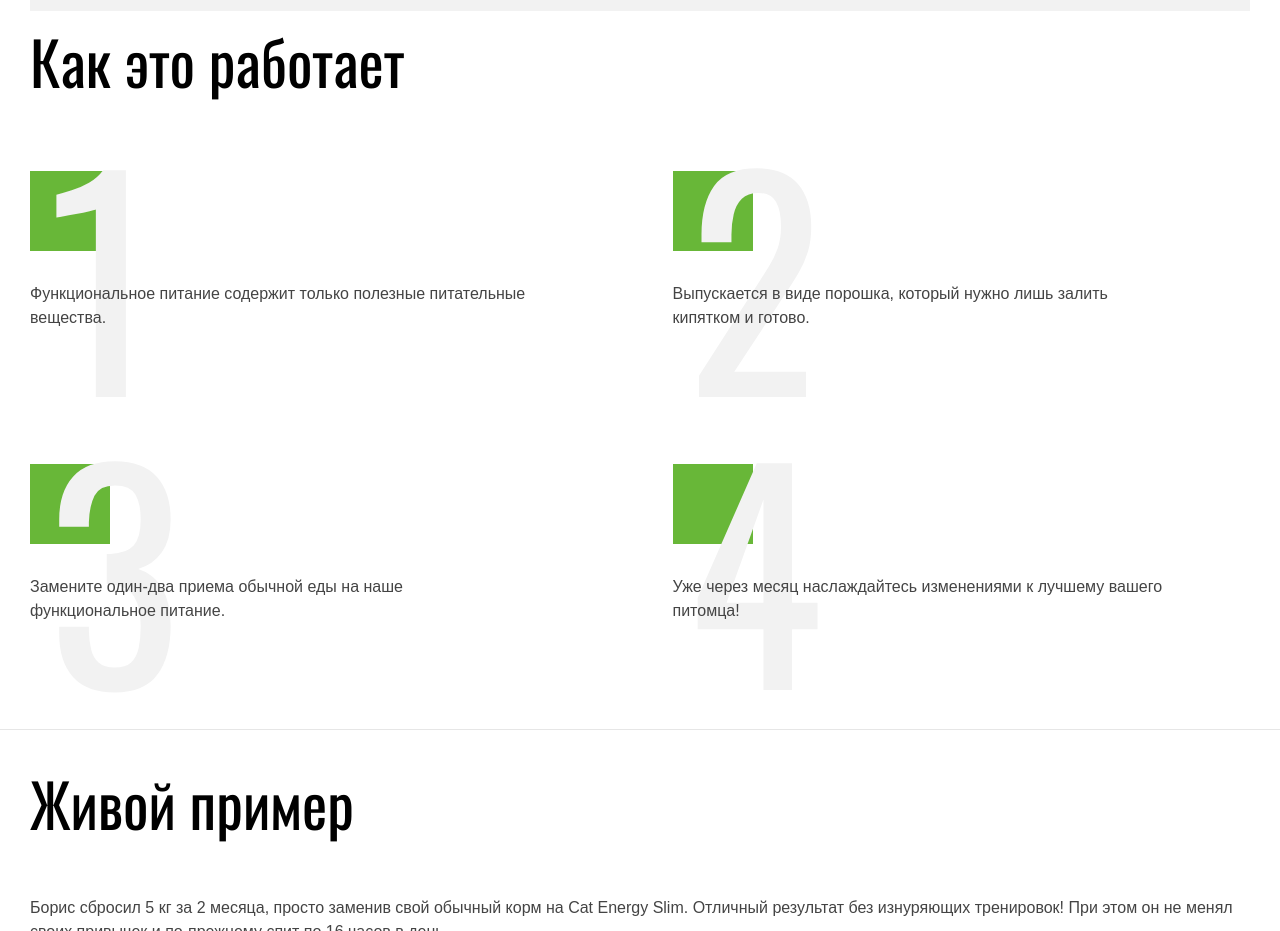
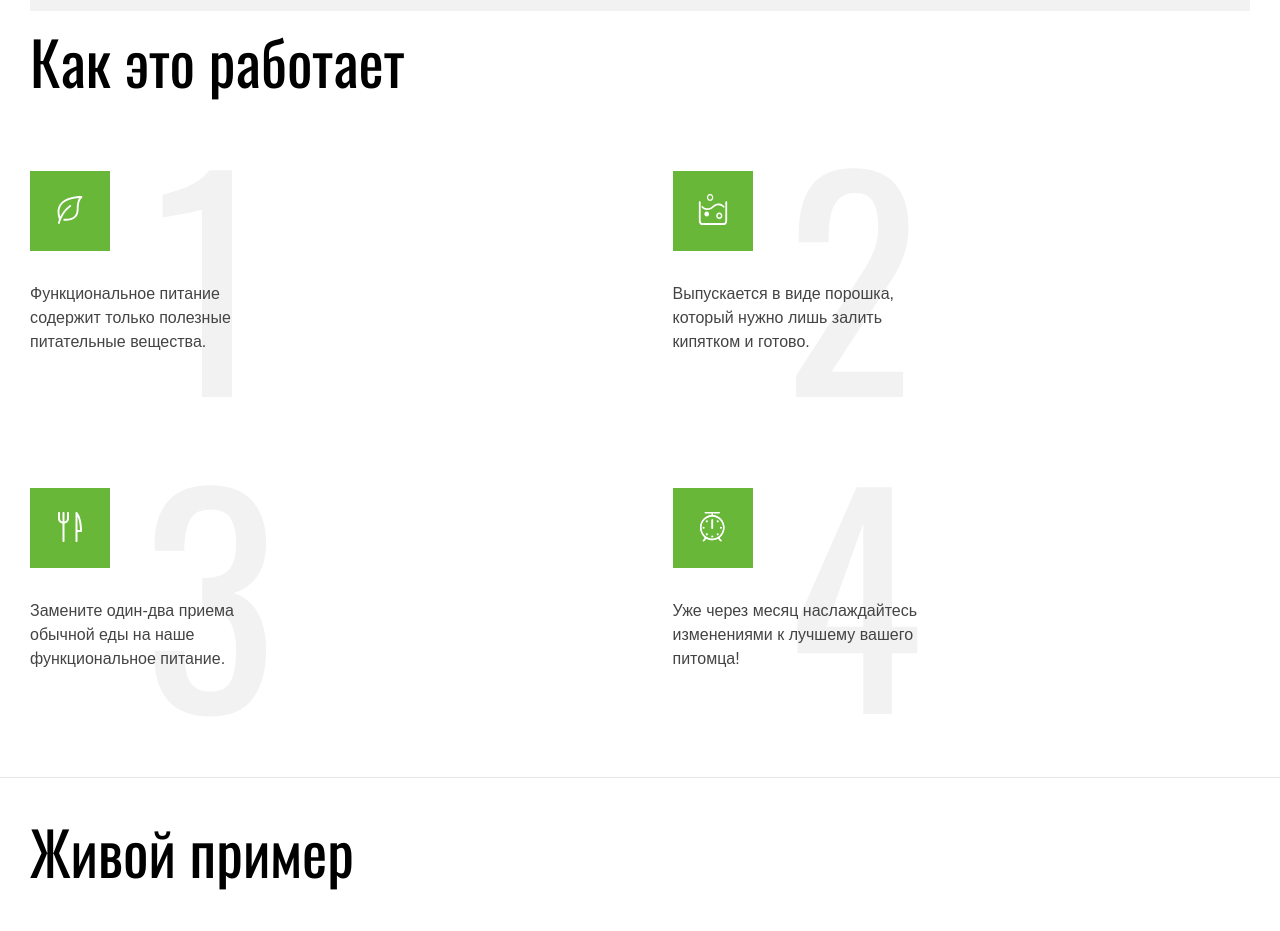
Before and after one commit to htmlacademy-adaptive/1739691-cat-energy-26, a website: page source/index.html in a window 1280 px wide. Shown: the part 2220-3151 px from the top of the page. Drawn offline with nearby package versions, Linux system fonts and the light colour scheme; files that its build step writes are made by us from their sources.

Commit message:
дополнения и изменения к 4 заданию

```diff
--- a/source/index.html
+++ b/source/index.html
@@ -86,21 +86,25 @@
         <h2 class="features__title page-title"> Как это работает </h2>
         <ul class="features__list">
           <li class="features__item features__item--food">
+            <div class="features__square features__square--food"></div>
             <p class="features__description">
               Функциональное питание содержит только полезные питательные вещества.
             </p>
           </li>
           <li class="features__item features__item--cook">
+            <div class="features__square features__square--cook"></div>
             <p class="features__description">
               Выпускается в виде порошка, который нужно лишь залить кипятком и готово.
             </p>
           </li>
           <li class="features__item features__item--eat">
+            <div class="features__square features__square--eat"></div>
             <p class="features__description">
               Замените один-два приема обычной еды на наше функциональное питание.
             </p>
           </li>
           <li class="features__item features__item--result">
+            <div class="features__square features__square--result"></div>
             <p class="features__description">
               Уже через месяц наслаждайтесь изменениями к лучшему вашего питомца!
             </p>
--- a/source/sass/blocks/main/features.scss
+++ b/source/sass/blocks/main/features.scss
@@ -19,55 +19,72 @@
 
 .features__item{
   position: relative;
-  display: grid;
-  grid-template-columns: 60px 1fr;
-  gap: 21px;
-  align-items: center;
+  display: flex;
+  gap: 20px;
 
-    &::before{
-      content: "";
-      width: 60px;
-      height: 60px;
+
+  }
+
+.features__square{
+  min-width: 60px;
+  min-height: 60px;
   background-color: $basic-green;
   display: block;
-    }
+  position: relative;
 
     &--food{
-      &::after{
+      &::before{
         position: absolute;
         content: url(../img/icon-food.svg);
-        top: 16px;
-        left: 18px;
-
+        left: 0;
+        right: 0;
+        top: 0;
+        bottom: 0;
+        display: flex;
+        justify-content: center;
+        align-items: center;
       }
   }
 
   &--cook{
-      &::after{
+    &::before{
       position: absolute;
       content: url(../img/icon-cook.svg);
-        top: 13px;
-        left: 15px;
-
+      left: 0;
+        right: 0;
+        top: 0;
+        bottom: 0;
+        display: flex;
+        justify-content: center;
+        align-items: center;
     }
   }
 
   &--eat{
-      &::after{
+    &::before{
       position: absolute;
       content: url(../img/icon-eat.svg);
-        top: 15px;
-        left: 18px;
-
+      left: 0;
+        right: 0;
+        top: 0;
+        bottom: 0;
+        display: flex;
+        justify-content: center;
+        align-items: center;
     }
   }
 
   &--result{
-      &::after{
+    &::before{
       position: absolute;
       content: url(../img/icon-result.svg);
-        top: 13px;
-        left: 14px;
+      left: 0;
+        right: 0;
+        top: 0;
+        bottom: 0;
+        display: flex;
+        justify-content: center;
+        align-items: center;
     }
   }
 }
@@ -96,11 +113,22 @@
     padding: 40px 0 57px;
     margin-right: 76px;
     gap: 31px;
+
+      &--food{
+        max-width: 230px;
       }
 
-  .features__item::before{
-    width: 80px;
-    height: 80px;
+      &--cook{
+        max-width: 246px;
+      }
+
+      &--eat{
+        max-width: 247px;
+      }
+
+      &--result{
+        max-width: 249px;
+      }
   }
 
   .features__item::after{
@@ -113,6 +141,11 @@
     color: $basic-gray;
     right: 0;
     top: 0;
+  }
+
+  .features__square{
+    min-width: 80px;
+    min-height: 80px;
   }
 
   .features__description{
```
Also changed, not shown: source/catalog.html (+4 -2 lines), source/form.html (+4 -2 lines). Lines whose indentation alone changed are shown as unchanged.
